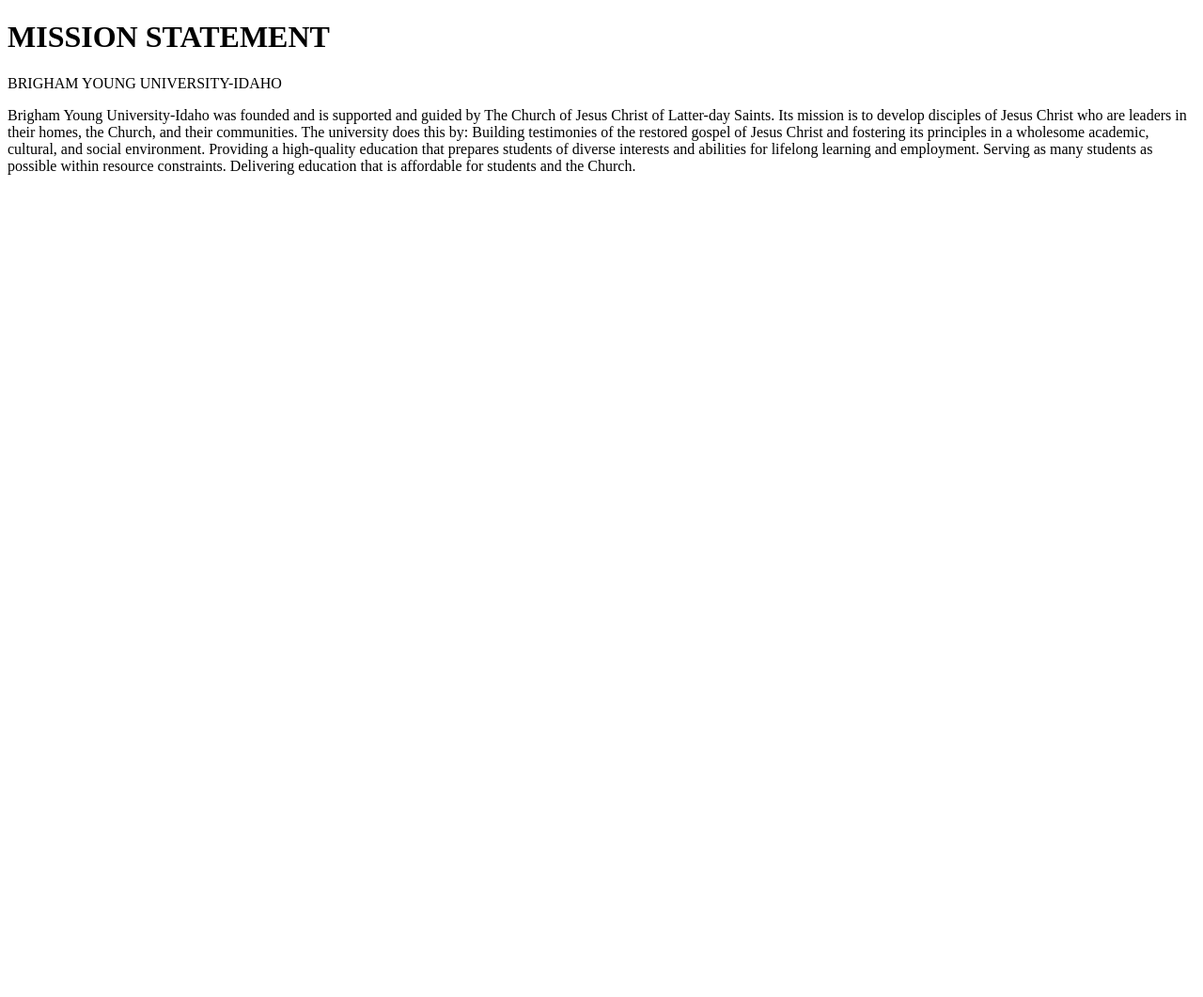
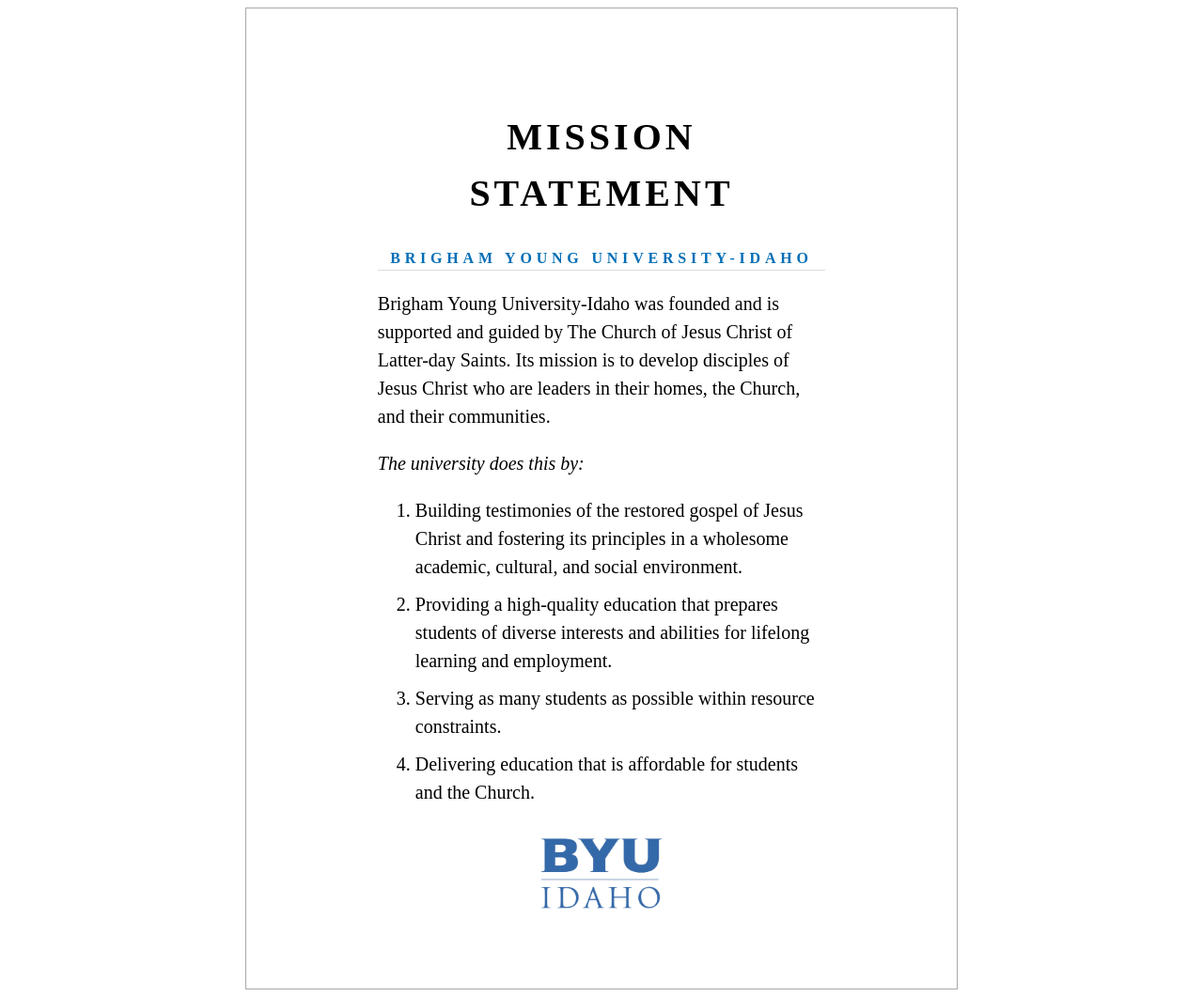
Before and after one commit to chcodling/wdd131, a plain HTML site: page mission/index.html in a window 1280 px wide. Shown: the whole page at 94% size. Before the commit the page ends 800 px from the top, so only its background shows below. Drawn offline with Linux system fonts and the light colour scheme.

Commit message:
remove test file

```diff
--- a/mission/index.html
+++ b/mission/index.html
@@ -1,33 +1,49 @@
 <!DOCTYPE html>
 <html lang="en">
-
   <head>
-    <meta charset="UTF-8">
-    <meta name="viewport" content="width=device-width, initial-scale=1.0">
+    <meta charset="UTF-8" />
+    <meta name="viewport" content="width=device-width, initial-scale=1.0" />
+    <meta name="description" content="Home page for WDD131" />
+    <meta name="author" content="Brother Codling" />
     <title>BYU-Idaho Mission Statement</title>
-    <link rel="stylesheet" href="style.css">
+    <link rel="stylesheet" href="style.css" />
   </head>
 
   <body>
-    <header>
+    <div class="content">
+      <header class="title">
         <h1>Mission Statement</h1>
-        <div>Brigham Young University-Idaho</div>
+        <h2>Brigham Young University-Idaho</h2>
       </header>
       <main>
         <p>
-        Brigham Young University-Idaho was founded and is supported and guided by The Church of Jesus Christ of
-        Latter-day Saints. Its mission is to develop disciples of Jesus Christ who are leaders in their homes, the
+          Brigham Young University-Idaho was founded and is supported and guided
+          by The Church of Jesus Christ of Latter-day Saints. Its mission is to
+          develop disciples of Jesus Christ who are leaders in their homes, the
           Church, and their communities.
-        The university does this by:
-        Building testimonies of the restored gospel of Jesus Christ and fostering its principles in a wholesome
-        academic, cultural, and social environment. Providing a high-quality education that prepares students of diverse
-        interests and abilities for lifelong learning and employment. Serving as many students as possible within
-        resource constraints. Delivering education that is affordable for students and the Church.
         </p>
+        <p><em>The university does this by:</em></p>
+        <ol class="does-list">
+          <li>
+            Building testimonies of the restored gospel of Jesus Christ and
+            fostering its principles in a wholesome academic, cultural, and
+            social environment.
+          </li>
+          <li>
+            Providing a high-quality education that prepares students of diverse
+            interests and abilities for lifelong learning and employment.
+          </li>
+          <li>
+            Serving as many students as possible within resource constraints.
+          </li>
+          <li>
+            Delivering education that is affordable for students and the Church.
+          </li>
+        </ol>
       </main>
       <footer>
-
+        <img src="byui-logo_blue.webp" alt="BYUI logo" class="logo" />
       </footer>
+    </div>
   </body>
-
 </html>
--- a/mission/style.css
+++ b/mission/style.css
@@ -1,3 +1,38 @@
 header {
-    text-transform: uppercase;
+  text-transform: uppercase;
+  text-align: center;
+  letter-spacing: 0.2em;
+  h2 {
+    font-size: 16px;
+    color: #006eb6;
+    letter-spacing: 0.3em;
+    margin-bottom: 20px;
+    border-bottom: solid 1px #ddd;
+  }
 }
+
+body {
+  line-height: 1.5;
+  font-size: 20px;
+}
+
+.content {
+  max-width: 600px;
+  margin: 0 20%;
+  border: solid 1px darkgrey;
+  padding: 80px 140px;
+}
+
+.does-list {
+  li {
+    padding-bottom: 10px;
+  }
+}
+
+footer {
+  display: flex;
+  justify-content: center;
+  .logo {
+    width: 150px;
+  }
+}
```
Also changed, not shown: test.html (deleted). Lines whose indentation alone changed are shown as unchanged.
